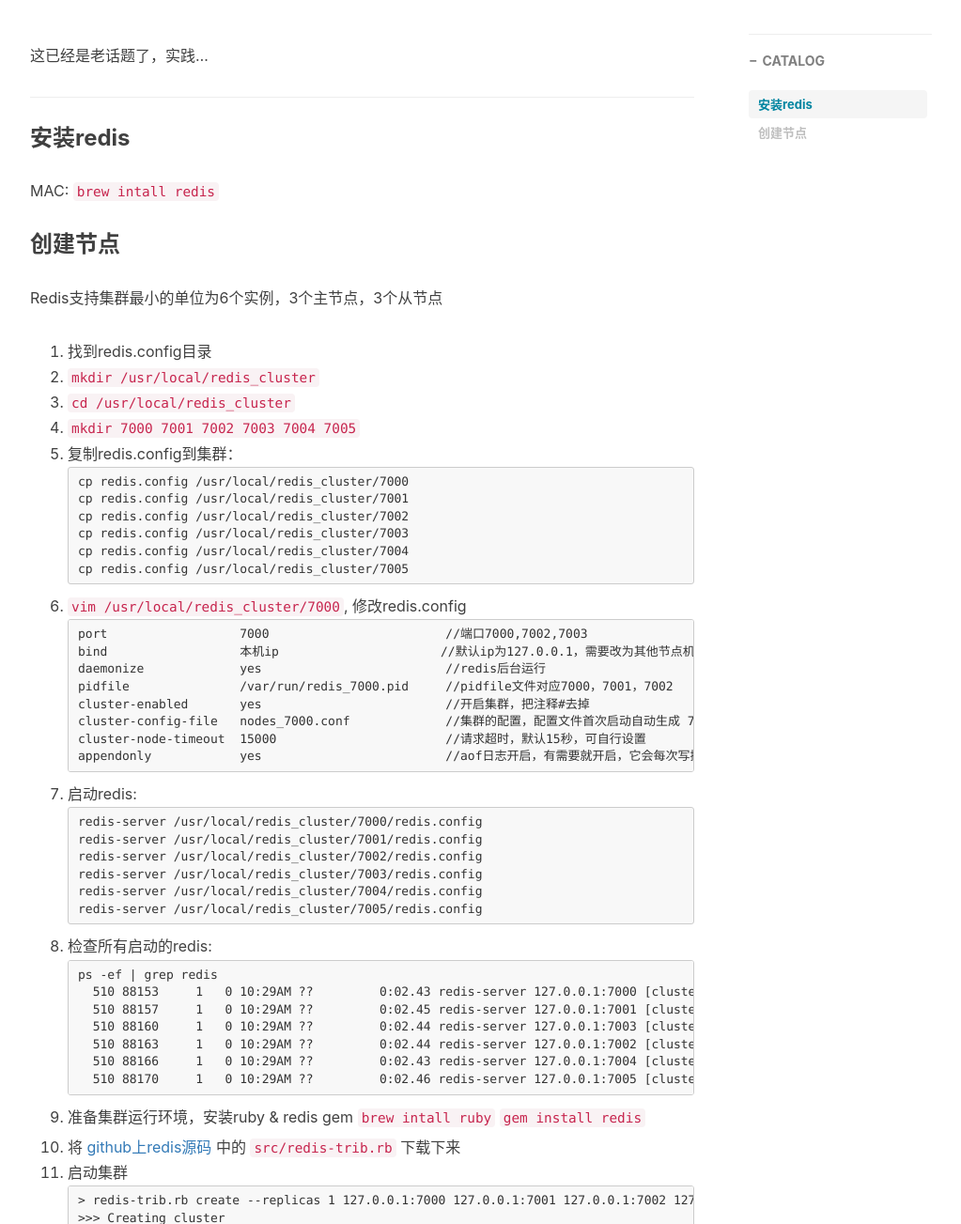
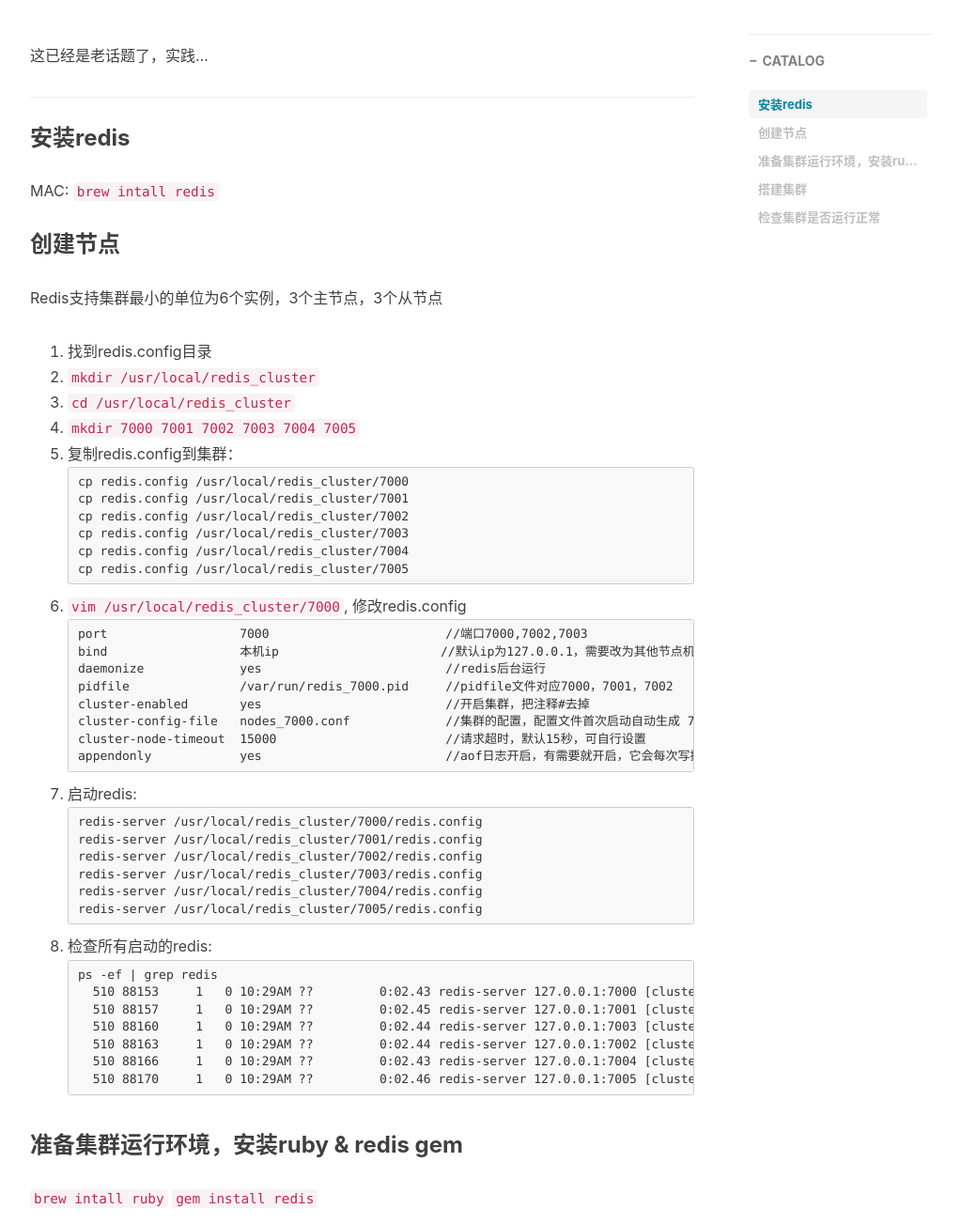
Before and after one commit to dongjx/dongjx.github.io, a Jekyll site: the page built from _posts/2017-09-10-redis集群搭建.md, in a window 1280 px wide and 1400 px high, scrolled down 430 px, cut to the strip 97-1400 px from the top of the window. Shown: the whole strip at 94% size, without its empty margins (233-1256 px from the left). Built offline with Jekyll 4.4.1, drawn with Linux system fonts in a browser that asks for light colours; nearby versions of some CDN libraries; comment, search, counter and statistics services are not loaded.

Commit message:
Update 2017-09-10-redis集群搭建.md

````diff
--- a/_posts/2017-09-10-redis集群搭建.md
+++ b/_posts/2017-09-10-redis集群搭建.md
@@ -66,12 +66,13 @@
   510 88170     1   0 10:29AM ??         0:02.46 redis-server 127.0.0.1:7005 [cluster]
 ```
 
-9. 准备集群运行环境，安装ruby & redis gem
+### 准备集群运行环境，安装ruby & redis gem
 `brew intall ruby`
 `gem install redis`
 
-10. 将 [github上redis源码](https://github.com/antirez/redis) 中的 `src/redis-trib.rb` 下载下来
-11. 启动集群
+### 搭建集群
+1. 将 [github上redis源码](https://github.com/antirez/redis) 中的 `src/redis-trib.rb` 下载下来
+2. 启动集群
 ```
 > redis-trib.rb create --replicas 1 127.0.0.1:7000 127.0.0.1:7001 127.0.0.1:7002 127.0.0.1:7003 127.0.0.1:7004 127.0.0.1:7005
 >>> Creating cluster
````
Also changed, not shown: other parts of _posts/2017-09-10-redis集群搭建.md (+2 -1 lines).
